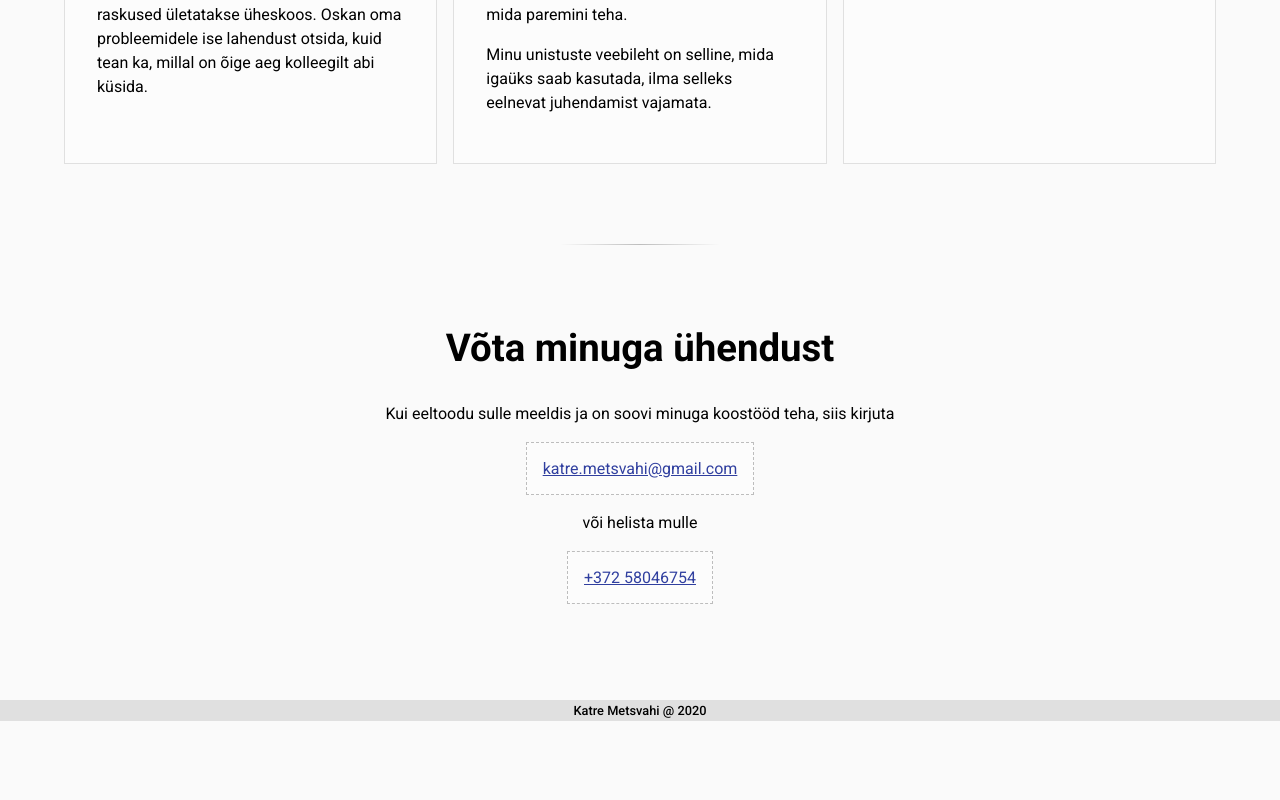
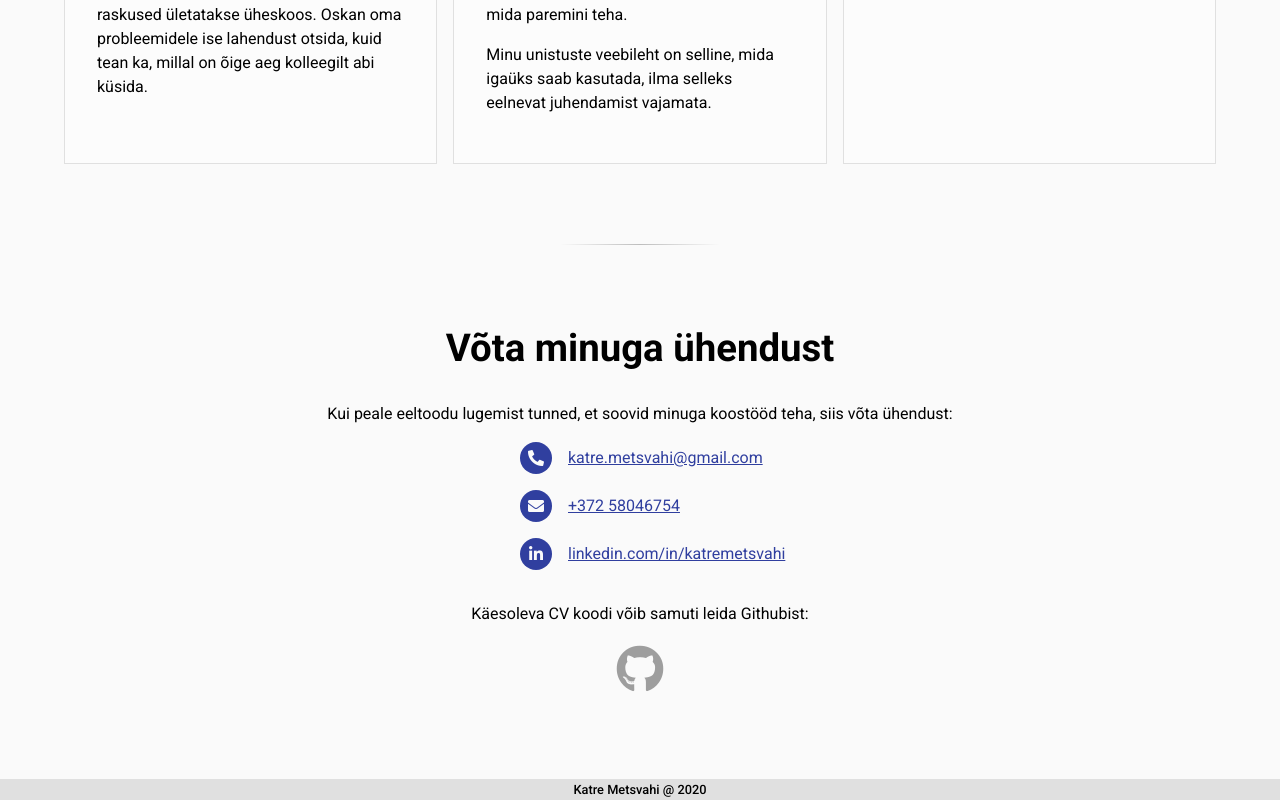
Before and after one commit to KatreMetsvahi/curriculum_vitae, a React (Create React App) app: page / in a window 1280 px wide. Shown: the part 2607-3407 px from the top of the page. Before the commit the page ends 3328 px from the top, so only its background shows below. Built offline with nearby package versions, Linux system fonts and the light colour scheme.

Commit message:
Improve contacts area

```diff
--- a/package.json
+++ b/package.json
@@ -3,6 +3,7 @@
   "version": "0.1.0",
   "private": true,
   "dependencies": {
+    "@fortawesome/fontawesome-free": "^5.13.0",
     "@testing-library/jest-dom": "^4.2.4",
     "@testing-library/react": "^9.3.2",
     "@testing-library/user-event": "^7.1.2",
--- a/src/layout/AboutMe.jsx
+++ b/src/layout/AboutMe.jsx
@@ -8,18 +8,18 @@ const AboutMe = () => {
 
       <div className={'grid'}>
         <div className={'box box--with-icon'}>
-          <i className="material-icons box__icon box__icon--yellow">star</i>
+          <i className={'fas fa-star box__icon box__icon--yellow'}/>
           <p>{ aboutme.intro }</p>
         </div>
 
         <div className={'box box--with-icon'}>
-          <i className="material-icons box__icon box__icon--red">favorite</i>
+          <i className={'fas fa-heart box__icon box__icon--red'}/>
           <p>{ aboutme.passion1 }</p>
           <p>{ aboutme.passion2 }</p>
         </div>
 
         <div className={'box box--with-icon'}>
-          <i className="material-icons box__icon box__icon--blue">sports_tennis</i>
+          <i className={'fas fa-biking box__icon box__icon--blue'}/>
           <p>{ aboutme.hobbies }</p>
         </div>
       </div>
--- a/src/layout/Contacts.jsx
+++ b/src/layout/Contacts.jsx
@@ -4,17 +4,45 @@ const Contacts = () => {
   return (
     <section className={'contacts'}>
       <h3>Võta minuga ühendust</h3>
-      <p>Kui eeltoodu sulle meeldis ja on soovi minuga koostööd teha, siis kirjuta</p>
+      <p>Kui peale eeltoodu lugemist tunned, et soovid minuga koostööd teha, siis võta ühendust:</p>
+
+      <div className={'contacts__grid'}>
+        <i className={'fas fa-phone-alt contacts__icon'}/>
+        <a
+          className={'contacts__link'}
+          href={'mailto:katre.metsvahi@gmail.com'}
+        >
+          katre.metsvahi@gmail.com
+        </a>
+
+        <i className={'fas fa-envelope contacts__icon'}/>
+        <a
+          className={'contacts__link'}
+          href={'tel:+372-58046754'}
+        >
+          +372 58046754
+        </a>
+
+        <i className={'fab fa-linkedin-in contacts__icon'}/>
+        <a
+          className={'contacts__link'}
+          href={'https://www.linkedin.com/in/katremetsvahi/'}
+          rel={'noopener noreferrer'}
+          target={'_blank'}
+        >
+          linkedin.com/in/katremetsvahi
+        </a>
+      </div>
+
+      <p>Käesoleva CV koodi võib samuti leida Githubist:</p>
       <a
-        className={'link-block'}
-        href='mailto:katre.metsvahi@gmail.com'>
-        katre.metsvahi@gmail.com
+        className={'contacts__github'}
+        href={'https://github.com/KatreMetsvahi/curriculum_vitae'}
+        rel={'noopener noreferrer'}
+        target={'_blank'}
+      >
+        <i className={'fab fa-github'} />
       </a>
-      <p>või helista mulle</p>
-      <a
-        className={'link-block'}
-        href='tel:+372-58046754'
-      >+372 58046754</a>
     </section>
   );
 };
--- a/src/layout/Work.tsx
+++ b/src/layout/Work.tsx
@@ -31,8 +31,8 @@ const Work = () => {
         <div className={'box box--new'}>
           <h4>Minu tuleviku töö</h4>
           <p>Kui oled huvitatud koostööst minuga, siis võta julgesti ühendust!</p>
-          <p>Email: <a href='mailto:katre.metsvahi@gmail.com'>katre.metsvahi@gmail.com</a></p>
-          <p>Telefon: <a href='tel:+372-58046754'>+372 58046754</a></p>
+          <p>Email: <a href={'mailto:katre.metsvahi@gmail.com'}>katre.metsvahi@gmail.com</a></p>
+          <p>Telefon: <a href={'tel:+372-58046754'}>+372 58046754</a></p>
         </div>
 
         { getWorkplace(workplaces.iSmith) }
--- a/src/static/styles/base/_typography.scss
+++ b/src/static/styles/base/_typography.scss
@@ -1,5 +1,9 @@
 @import url('https://fonts.googleapis.com/css?family=Roboto:400,500,700&display=swap');
-@import url('https://fonts.googleapis.com/icon?family=Material+Icons');
+
+$fa-font-path: '../../../../node_modules/@fortawesome/fontawesome-free/webfonts';
+@import '../../../../node_modules/@fortawesome/fontawesome-free/scss/fontawesome';
+@import '../../../../node_modules/@fortawesome/fontawesome-free/scss/solid';
+@import '../../../../node_modules/@fortawesome/fontawesome-free/scss/brands';
 
 html {
   font-family: 'Roboto', sans-serif;
--- a/src/static/styles/components/_box.scss
+++ b/src/static/styles/components/_box.scss
@@ -35,11 +35,11 @@ $box-color: lighten($background-color, .7%);
   background: $background-color;
   background: linear-gradient(0deg, $box-color 50%, $background-color 50%);
   color: $grey-dark;
-  font-size: 3rem;
+  font-size: 2.5rem;
   left: 50%;
   padding: 0 1rem;
   position: absolute;
-  top: -1.5rem;
+  top: -1.25rem;
   transform: translateX(-50%);
   transition: color 200ms ease-in-out;
 
--- a/src/static/styles/components/_link.scss
+++ b/src/static/styles/components/_link.scss
@@ -1,16 +1,3 @@
 a {
   color: $blue-dark;
 }
-
-.link-block {
-  background-color: lighten($background-color, .7%);
-  border: 1px dashed $grey;
-  display: inline-block;
-  margin-bottom: 1rem;
-  padding: 1rem;
-  transition: border-color 200ms ease-in-out;
-
-  &:hover {
-    border-color: currentColor;
-  }
-}
--- a/src/static/styles/layout/_contacts.scss
+++ b/src/static/styles/layout/_contacts.scss
@@ -1,3 +1,36 @@
 .contacts {
   text-align: center;
 }
+
+.contacts__grid {
+  display: grid;
+  grid-gap: 1rem;
+  grid-template-columns: 2rem 1fr;
+  margin: 0 auto 2rem;
+  max-width: 15rem;
+  text-align: left;
+}
+
+.contacts__icon {
+  background-color: $blue-dark;
+  border-radius: 50%;
+  color: $white;
+  height: 2rem;
+  line-height: 2rem;
+  text-align: center;
+  width: 2rem;
+}
+
+.contacts__link {
+  line-height: 2rem;
+}
+
+.contacts__github {
+  color: $grey-dark;
+  font-size: 3rem;
+  transition: color 200ms ease-in-out;
+
+  &:hover {
+    color: $grey;
+  }
+}
```
Also changed, not shown: 1 other file (tests, documents, lock files or other folders).
